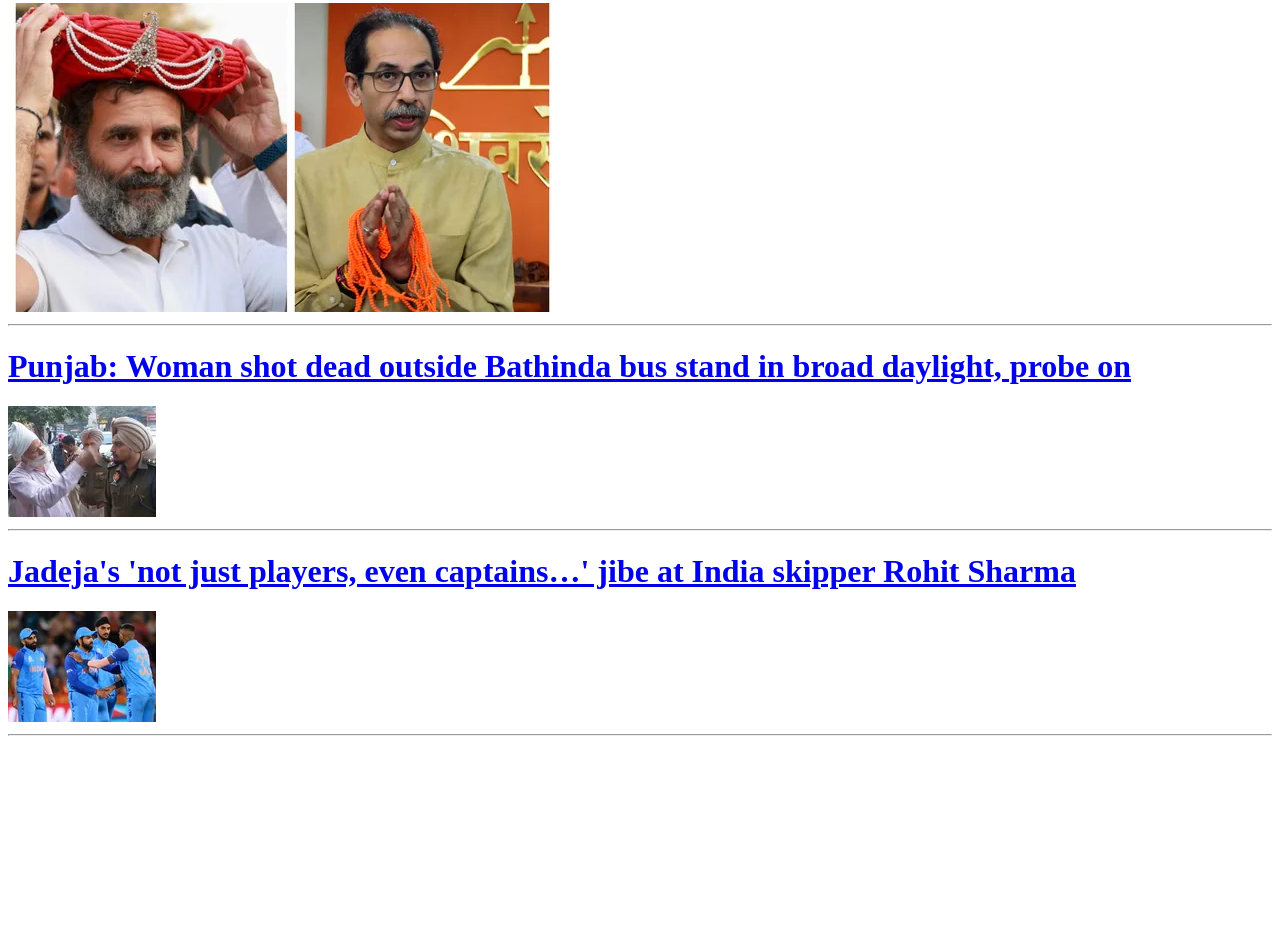
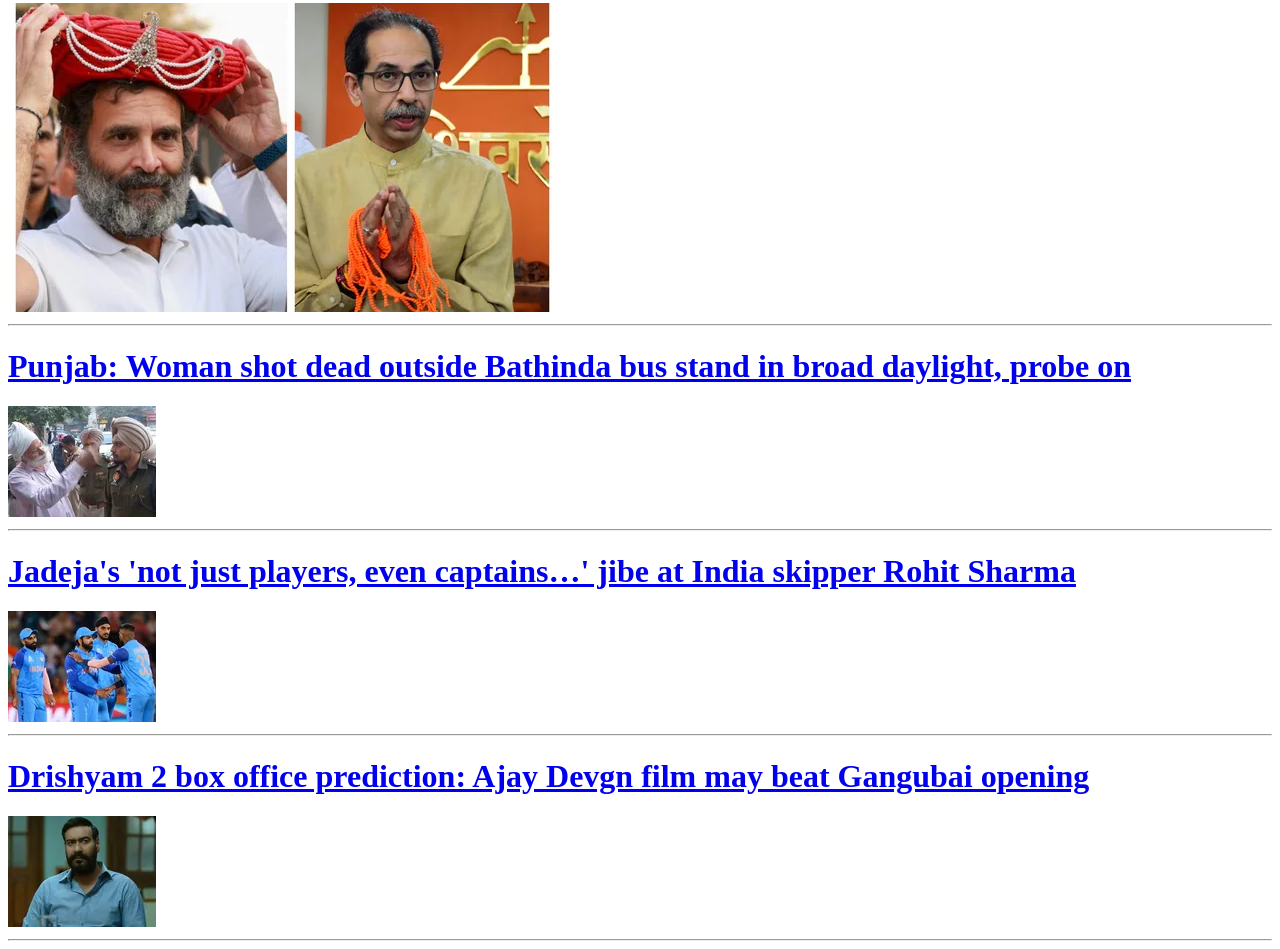
Before and after one commit to ranipankaj7000/news2, a plain HTML site: page index.html in a window 1280 px wide. Shown: the part 3224-4173 px from the top of the page. Before the commit the page ends 3968 px from the top, so only its background shows below. Drawn offline with Linux system fonts and the light colour scheme.

Commit message:
commit 16

```diff
--- a/index.html
+++ b/index.html
@@ -179,6 +179,19 @@
 
             <hr>
 
+            <h1>
+                <a href="./16.html">
+                    Drishyam 2 box office prediction: Ajay Devgn film may beat Gangubai opening
+                </a>
+            </h1>
+            <a href="./16.html">
+                <img src="./img/16.webp" alt="ajay" />
+            </a>
+
+            <hr>
+
+
+
 
 
 
```
Also changed, not shown: 16.html (added, +14 -0 lines), img/16.webp (added).
